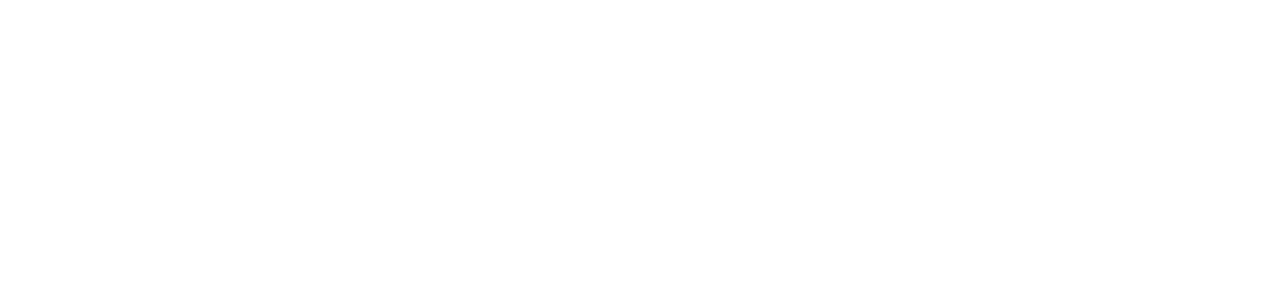
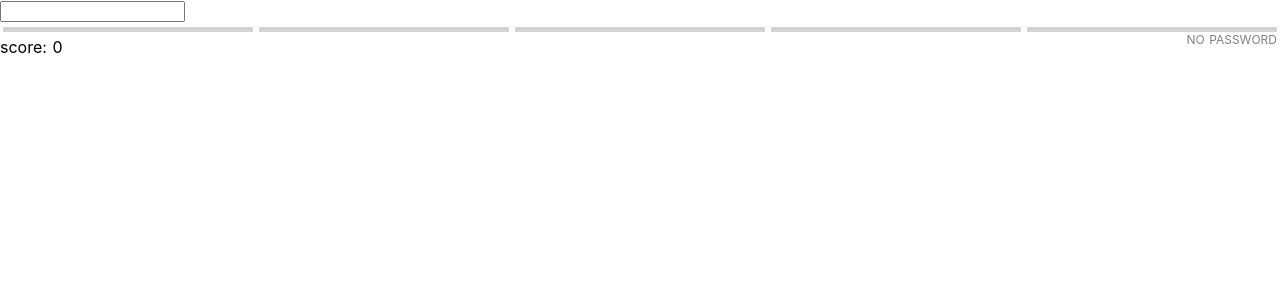
Before and after one commit to Tarrask/nuxt-components, a Nuxt app: page /password-meter in a window 1280 px wide. Before the commit this address had no page. Shown: the top 300 px of the page. Built offline with nearby package versions, Linux system fonts and the light colour scheme.

Commit message:
expose score variable as a sync prop

```diff
--- a/components/PasswordMeter.vue
+++ b/components/PasswordMeter.vue
@@ -35,12 +35,9 @@
   },
   computed: {
     score() {
-      if(this.password.length === 0) {
-        return 0;
-      }
-      else {
-        return zxcvbn(this.password).score + 1;
-      }
+      let score = this.password.length === 0 ? 0 : zxcvbn(this.password).score + 1;
+      this.$emit('update:score', score);
+      return score;
     }
   }
 };
--- a/package.json
+++ b/package.json
@@ -22,6 +22,8 @@
     "eslint": "^4.19.1",
     "eslint-friendly-formatter": "^4.0.1",
     "eslint-loader": "^2.1.1",
-    "eslint-plugin-vue": "^4.0.0"
+    "eslint-plugin-vue": "^4.0.0",
+    "node-sass": "^4.11.0",
+    "sass-loader": "^7.1.0"
   }
 }
--- /dev/null
+++ b/pages/password-meter.vue
@@ -0,0 +1,24 @@
+<template>
+  <div>
+    <input v-model="password" type="password">
+    <password-meter :password="password" :score.sync="score"></password-meter>
+    <p>score: {{ score }}</p>
+  </div>
+</template>
+
+<script>
+import PasswordMeter from '@/components/PasswordMeter';
+
+export default {
+  components: { PasswordMeter },
+  data() {
+    return {
+      password: '',
+      score: 0
+    }
+  }
+}
+</script>
+
+<style lang="scss">
+</style>
```
Also changed, not shown: 1 other file (tests, documents, lock files or other folders).
